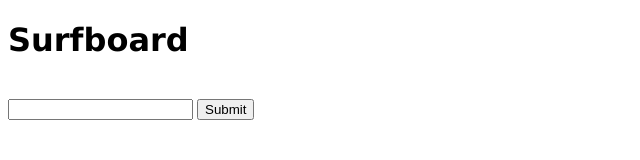
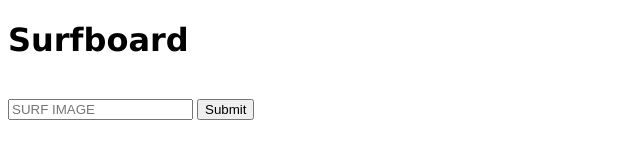
Before and after one commit to CosmicPixel/Surfboard, a plain HTML site: page index.html in a window 1280 px wide. Shown: the full height of the page, 0-640 px from the left. Drawn offline with nearby package versions, Linux system fonts and the light colour scheme; files that its build step writes are made by us from their sources.

Commit message:
Added placeholder to search bar

```diff
--- a/index.html
+++ b/index.html
@@ -13,7 +13,7 @@
     <br>
 
 <form>
-    <input type ="text"  id="search" name="search"/>
+    <input type ="text"  id="search" name="search" placeholder="SURF IMAGE"/>
     <input type ="submit" value="Submit" id="button"></button>
 </form>
 
```
